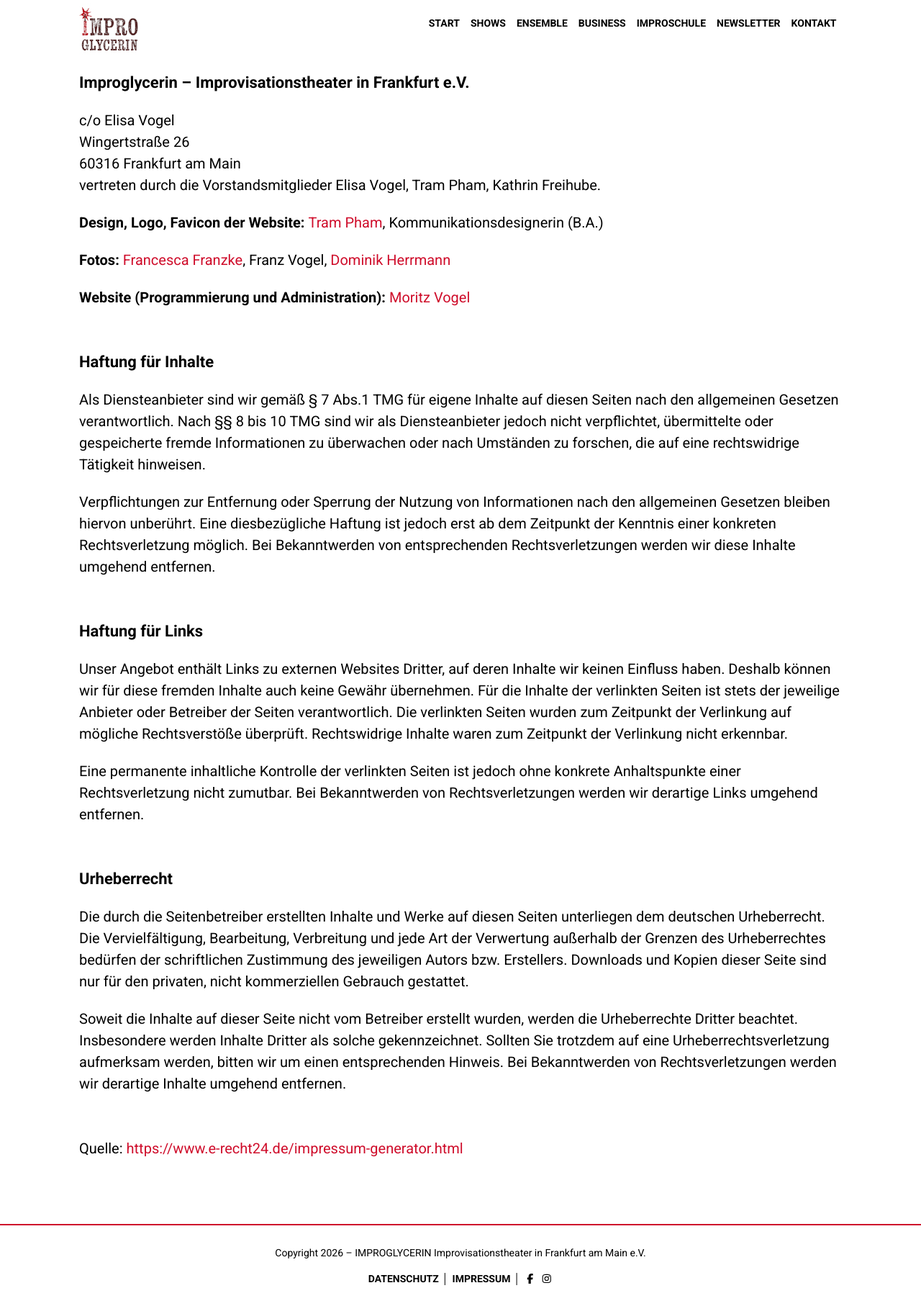
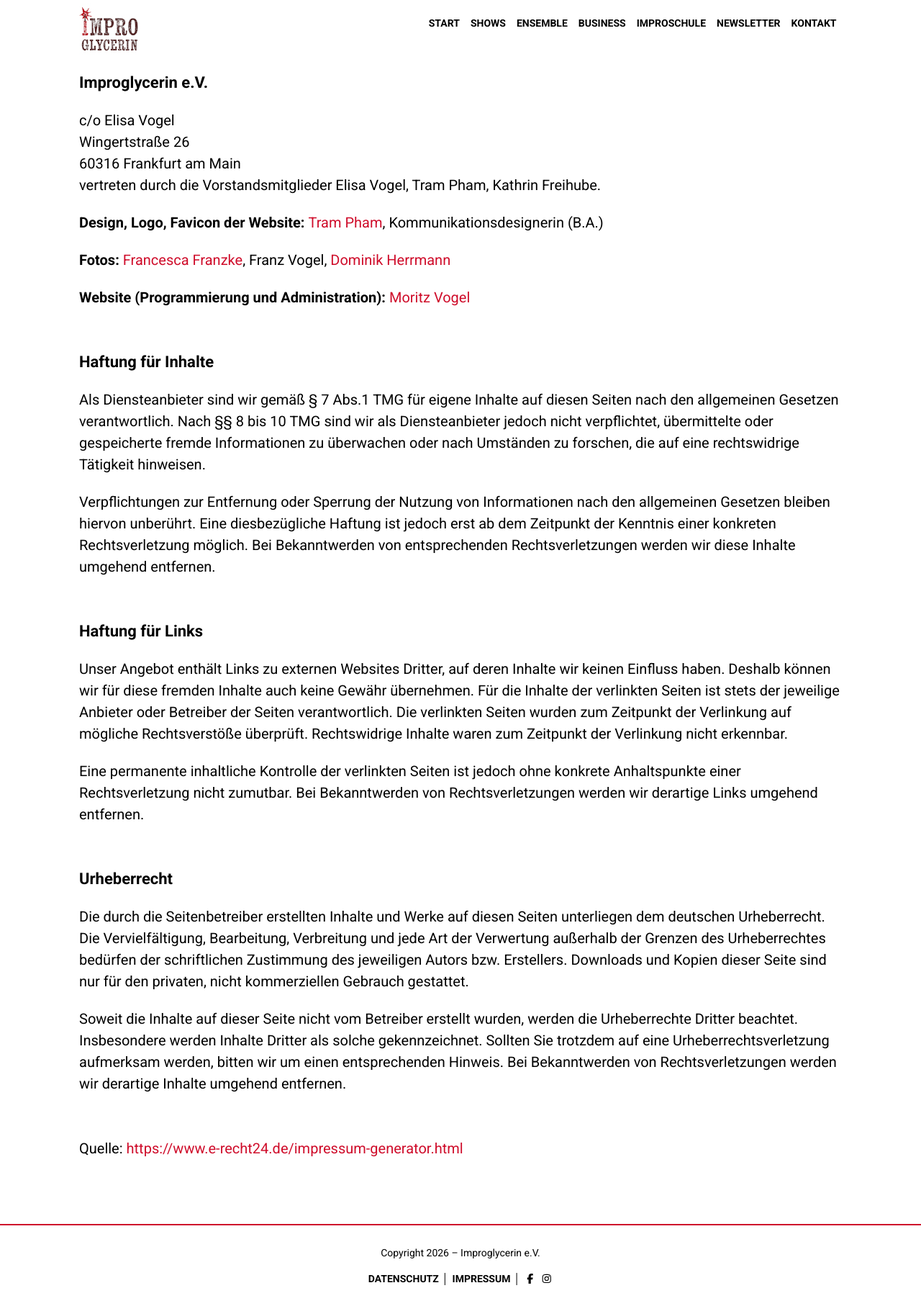
Before and after one commit to Birdy2014/improglycerin.de, a Next.js app: page /impressum in a window 1280 px wide. Shown: the whole page at 72% size. Built offline with nearby package versions, Linux system fonts and the light colour scheme.

Commit message:
Change name of e.V.

```diff
--- a/app/_components/Footer.tsx
+++ b/app/_components/Footer.tsx
@@ -9,10 +9,7 @@ export default function Footer() {
       <div className={styles.line}></div>
       <div className="centerContainer">
         <div className={styles.center}>
-          <div>
-            Copyright 2026 – IMPROGLYCERIN Improvisationstheater in Frankfurt am
-            Main e.V.
-          </div>
+          <div>Copyright 2026 – Improglycerin e.V.</div>
           <div className={styles.links}>
             <Link href="/datenschutz">DATENSCHUTZ</Link>
             <span>│</span>
--- a/app/impressum/page.tsx
+++ b/app/impressum/page.tsx
@@ -11,7 +11,7 @@ export default function Impressum() {
   return (
     <div className={styles.page}>
       <Vertical>
-        <h2>Improglycerin – Improvisationstheater in Frankfurt e.V.</h2>
+        <h2>Improglycerin e.V.</h2>
         <p>
           c/o Elisa Vogel
           <br />
```
